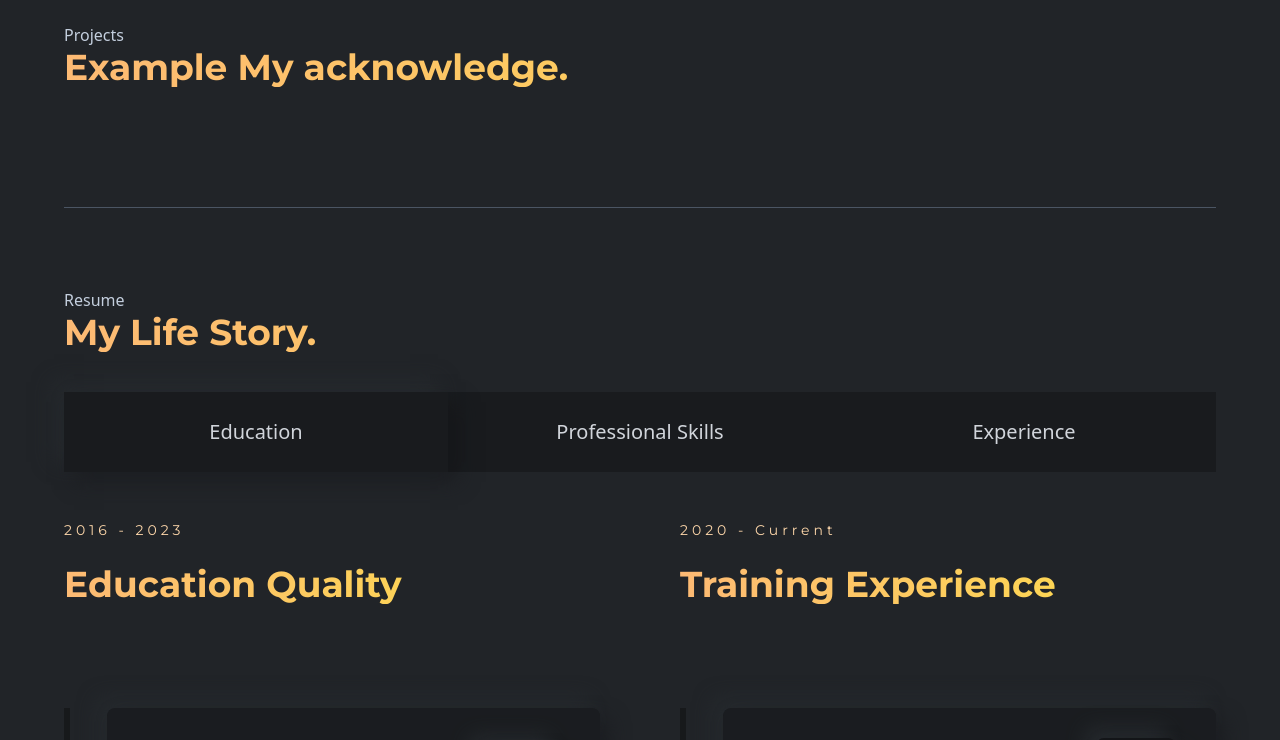
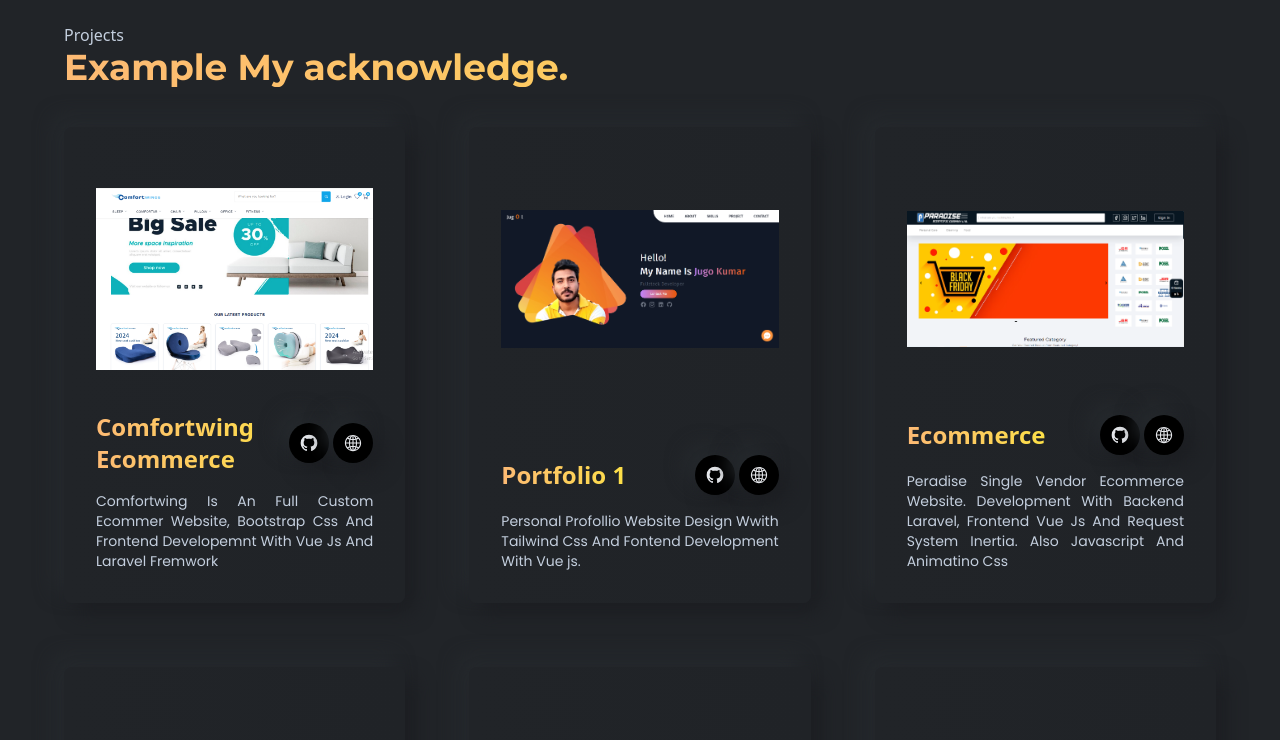
Before and after one commit to MKDevnestOPC/jk-profile, a Vue app: page / in a window 1280 px wide. Shown: the part 2580-3320 px from the top of the page. Built offline with nearby package versions, Linux system fonts and the light colour scheme; what vue3-typer would draw is missing.

Commit message:
change composable

```diff
--- a/src/pages/Projects.vue
+++ b/src/pages/Projects.vue
@@ -2,7 +2,7 @@
     import {ref} from "vue"
     import ProjectCardVue from "@/components/ProjectCard.vue";
     import { useData } from "@/composables/useData.js"
-    const {project} = useData();
+    const {projectItems} = useData();
 </script>
 
 <template>
@@ -13,7 +13,7 @@
         </div>
 
         <div class="grid lg:grid-cols-3 gap-8 lg:gap-16">
-            <ProjectCardVue v-for="item in project" :key="item.title" :project="item"/>
+            <ProjectCardVue v-for="item in projectItems" :key="item.title" :project="item"/>
         </div>
     </section>
 </template>
```
